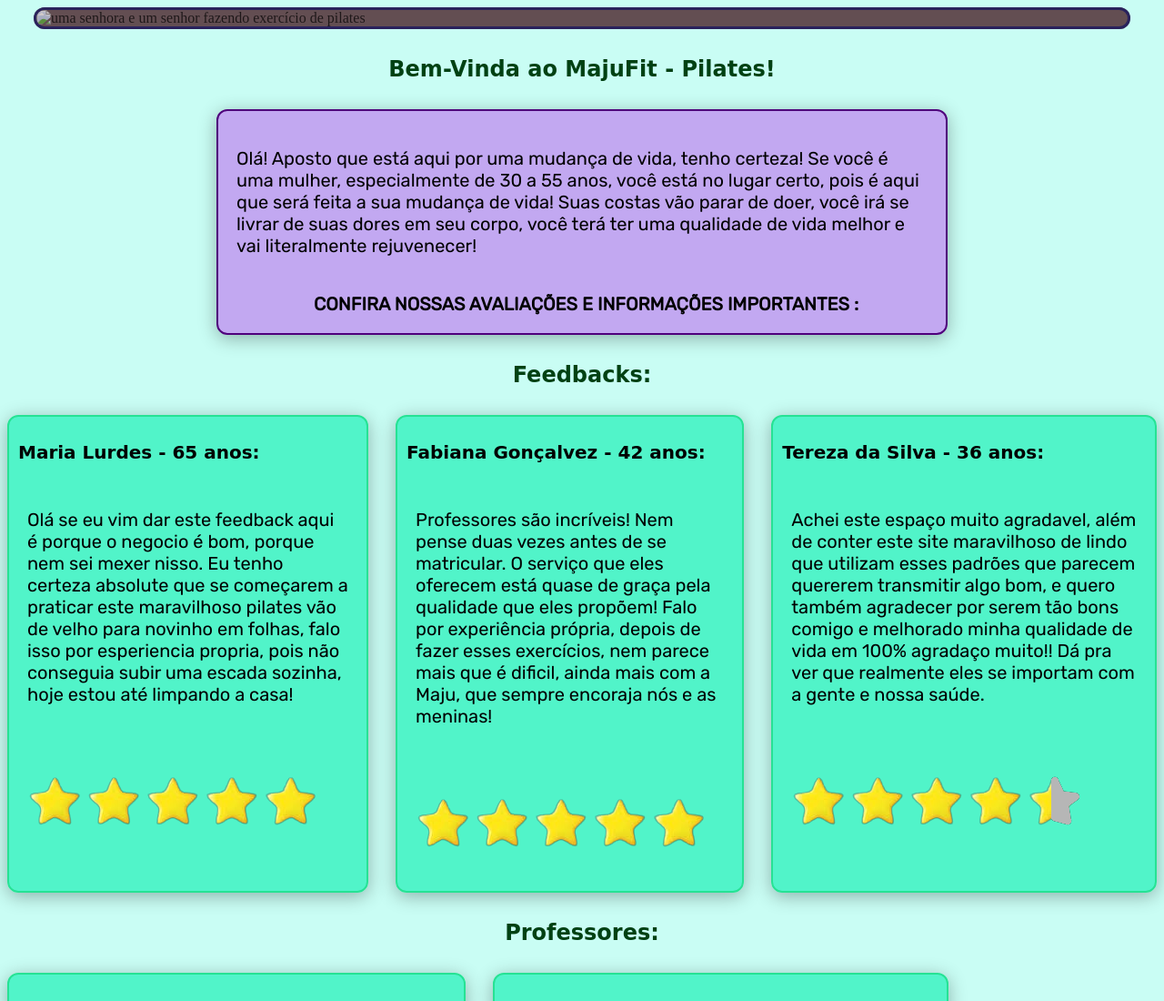
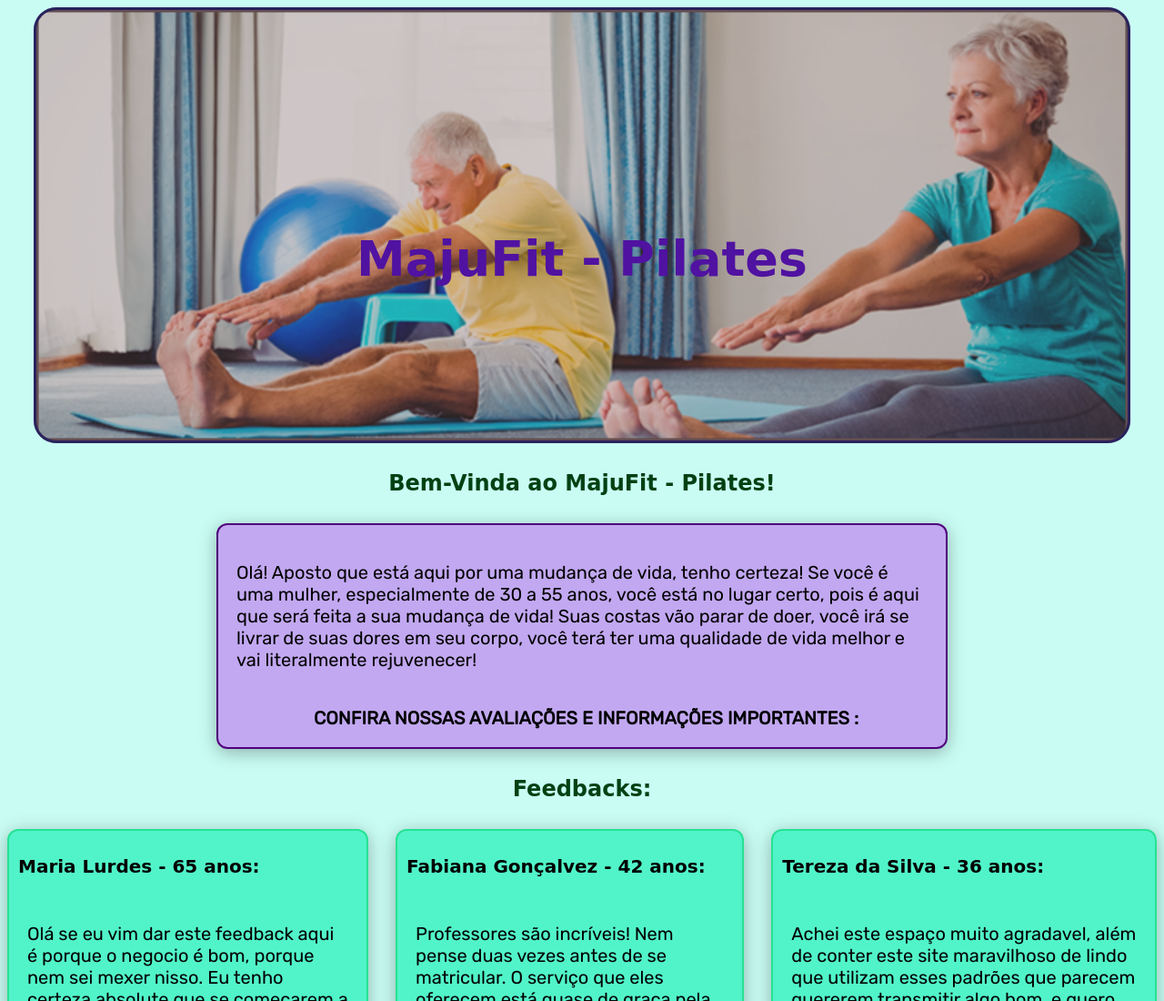
Before and after one commit to ArthurFixInfo/MajuFit-Site, a plain HTML site: page index.html in a window 1280 px wide. Shown: the top 1100 px of the page at 91% size. Drawn offline with Linux system fonts and the light colour scheme; the site is published under a folder, as on GitHub Pages, so addresses that start at the root find nothing; a web font is replaced by a local one.

Commit message:
Update index.html

```diff
--- a/index.html
+++ b/index.html
@@ -14,7 +14,7 @@
 <body>
     <div class="conteudo">
         <div class="container-imagem">
-            <img src="/imagens/pilatesd.png" alt="uma senhora e um senhor fazendo exercício de pilates" id="imagemcentral">
+            <img src="imagens/pilatesd.png" alt="uma senhora e um senhor fazendo exercício de pilates" id="imagemcentral">
             <h1 class="texto-central">MajuFit - Pilates</h1>
         </div>
         <h2 class="titulo">Bem-Vinda ao MajuFit - Pilates!</h2>
```
